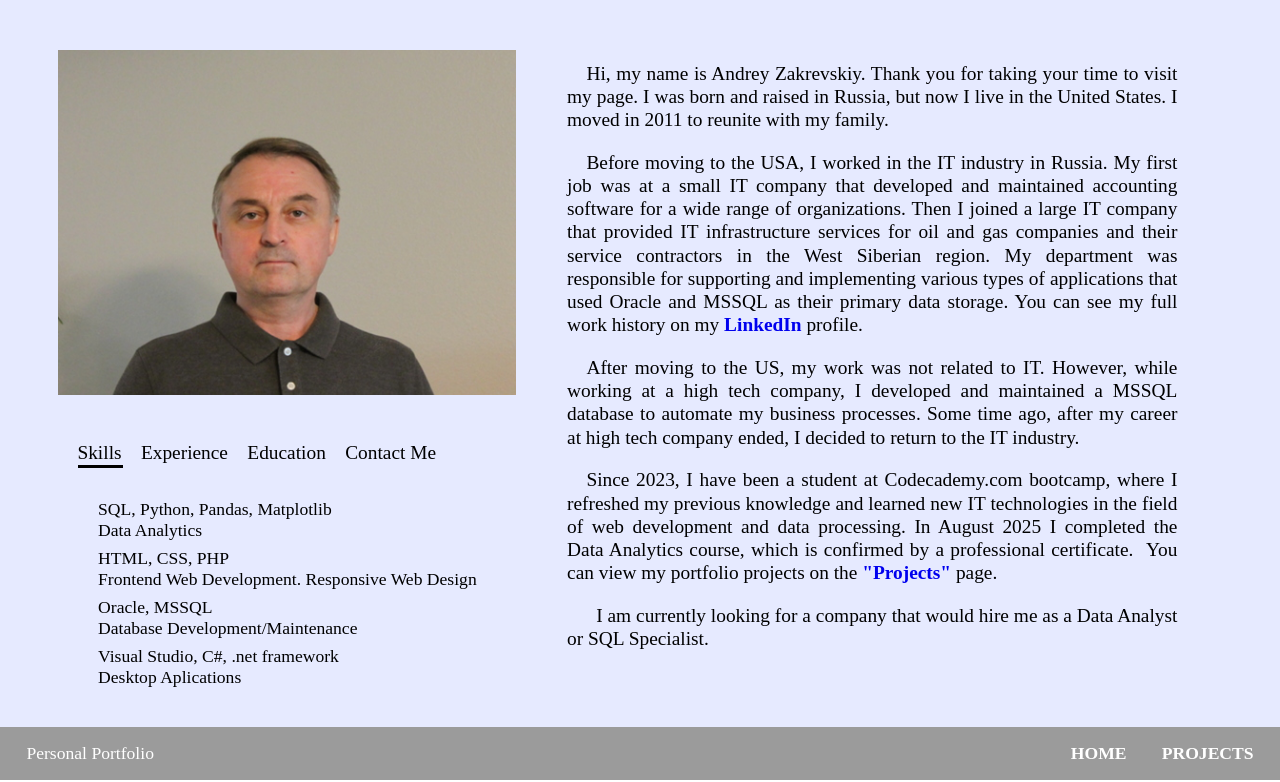
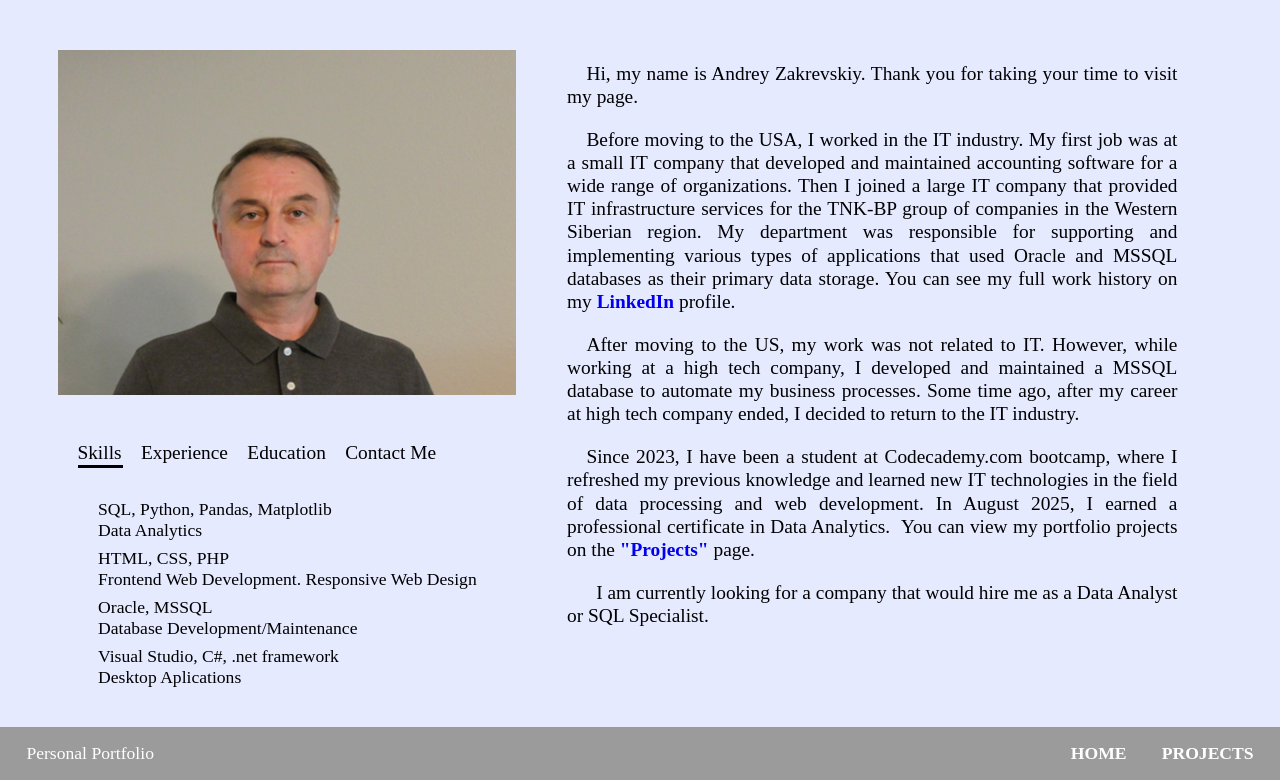
Before and after one commit to azakrevskiy/portfoliopage, a plain HTML site: page index.html in a window 1280 px wide. Shown: the part 68-850 px from the top of the page. Drawn offline with Linux system fonts and the light colour scheme.

Commit message:
Update index.html

```diff
--- a/index.html
+++ b/index.html
@@ -76,16 +76,14 @@
           <div class="data-container">
                  <div class="text">
   <p>Hi, my name is Andrey Zakrevskiy. Thank you for taking your time
- to visit my page. I was born and raised in Russia,
-but now I live in the United States.
- I moved in 2011 to reunite with my family.
+ to visit my page.
   </p>
   <p>
- Before moving to the USA, I worked in the IT industry in Russia. My first job was at a small IT company
+ Before moving to the USA, I worked in the IT industry. My first job was at a small IT company
 that developed and maintained accounting software for a wide range of organizations. Then I joined a large
- IT company that provided IT infrastructure services for oil and gas companies and their service contractors
- in the West Siberian region. My department was responsible for supporting and implementing
-various types of applications that used Oracle and MSSQL as their primary data storage.
+ IT company that provided IT infrastructure services for the TNK-BP group of companies
+ in the Western Siberian region. My department was responsible for supporting and implementing
+various types of applications that used Oracle and MSSQL databases as their primary data storage.
  You can see my full work history on my <a href="https://www.linkedin.com/in/andrey-zakrevskiy-88360690"> LinkedIn </a> profile.
  </p>
  <p>
@@ -95,8 +93,8 @@ I developed and maintained a MSSQL database to automate my business processes.
  </p>
  <p>
  Since 2023, I have been a student at Codecademy.com bootcamp, where I refreshed
-my previous knowledge and learned new IT technologies in the field of web development
-and data processing. In August 2025 I completed the Data Analytics course, which is confirmed by a professional certificate.
+my previous knowledge and learned new IT technologies in the field of data processing
+and web development. In August 2025, I earned a professional certificate in Data Analytics.
  You can view my portfolio projects on the <a href="./projects.html"> "Projects" </a> page.
  </p>
  <p>
```
